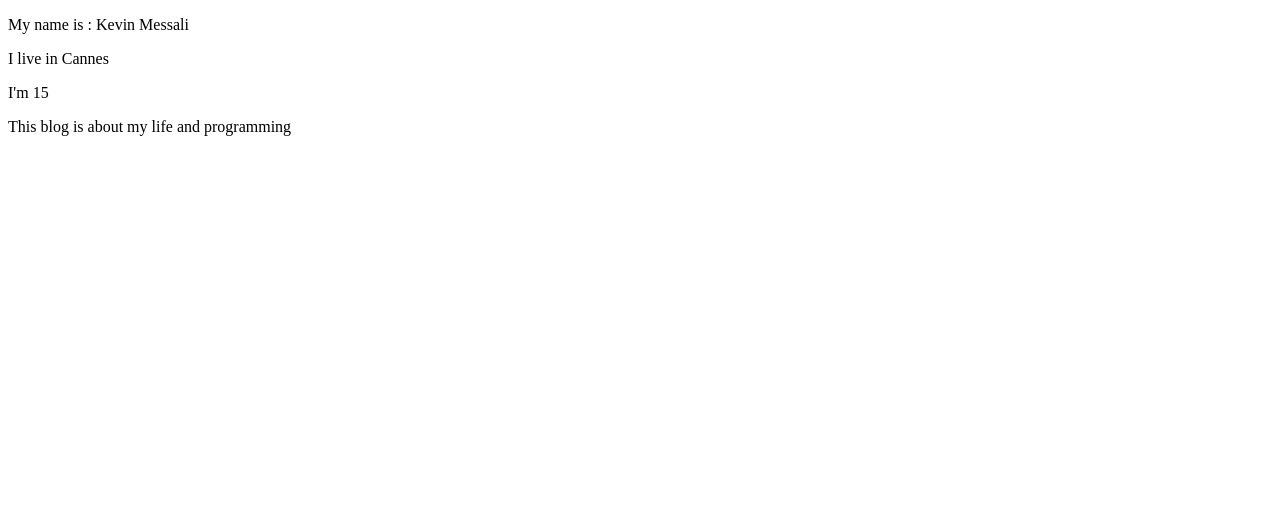
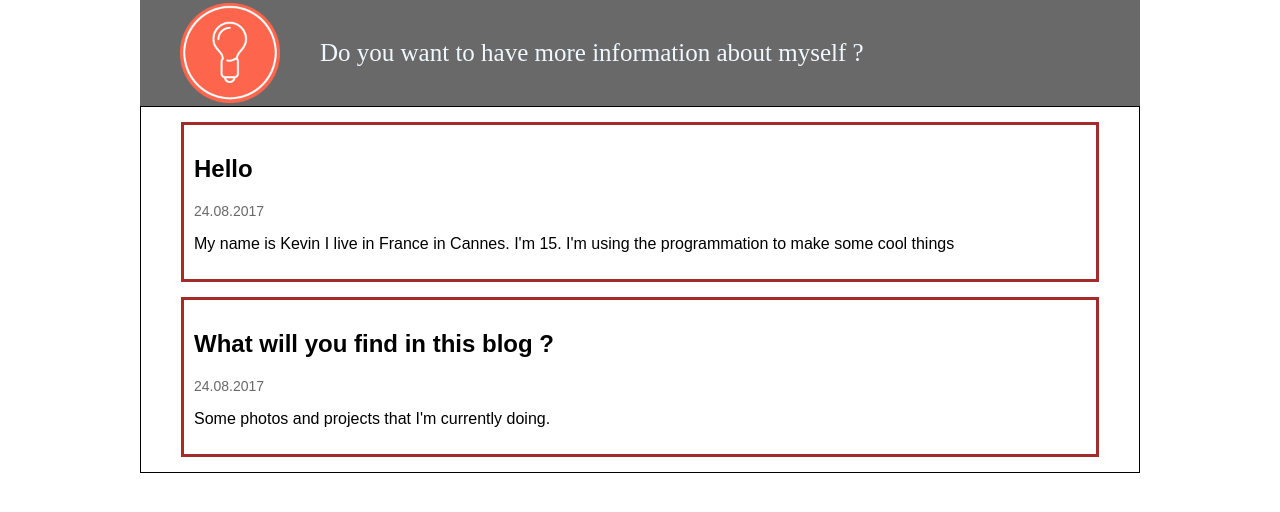
Before and after one commit to KenseiZ/myBlog, a plain HTML site: page index.html in a window 1280 px wide. Drawn offline with Linux system fonts and the light colour scheme.

Commit message:
new design

```diff
--- a/index.html
+++ b/index.html
@@ -2,14 +2,28 @@
 <html lang="en">
 <head>
     <meta charset="UTF-8">
-    <title>My blog</title>
+    <title>Blog of Kevin</title>
+    <link rel="stylesheet" href="style/main.css">
 </head>
 <body>
-    <section>
-        <p>My name is : Kevin Messali</p>
-        <p>I live in Cannes</p>
-        <p>I'm 15</p>
-        <p>This blog is about my life and programming</p>
-    </section>
+    <header>
+        <div class="logo">
+            <img src="img/logo.png" alt="logo owner">
+        </div>
+        <div class="logoMsg">Do you want to have more information about myself ?</div>
+    </header>
+    <main>
+        <article>
+            <h2>Hello</h2>
+            <p class="data">24.08.2017</p>
+            <p>My name is Kevin I live in France in Cannes. I'm 15. I'm using the programmation to make some cool things</p>
+        </article>
+        <article>
+            <h2>What will you find in this blog ?</h2>
+            <p class="data">24.08.2017</p>
+            <p>Some photos and projects that I'm currently doing.</p>
+        </article>
+
+    </main>
 </body>
 </html>
--- /dev/null
+++ b/style/main.css
@@ -0,0 +1,41 @@
+body{
+    padding: 0;
+    margin: 0;
+}
+
+header{
+    width: 1000px;
+    background-color: dimgrey;
+    color: aliceblue;
+    height: 106px;
+    margin: 0 auto;
+}
+
+main{
+    width: 998px;
+    margin: 0 auto;
+    border: 1px solid black;
+}
+
+article{
+    margin: 15px 40px;
+    border: 3px solid brown;
+    padding: 10px;
+    font-family: Arial;
+}
+
+.data{
+    color: dimgray;
+    font-size: 14px;
+
+}
+
+.logo{
+    float: left;
+    margin: 3px 40px;
+}
+
+.logoMsg{
+    font-size: 25px;
+    line-height: 106px;
+}
```
Also changed, not shown: img/logo.jpg (added), img/logo.png (added).
